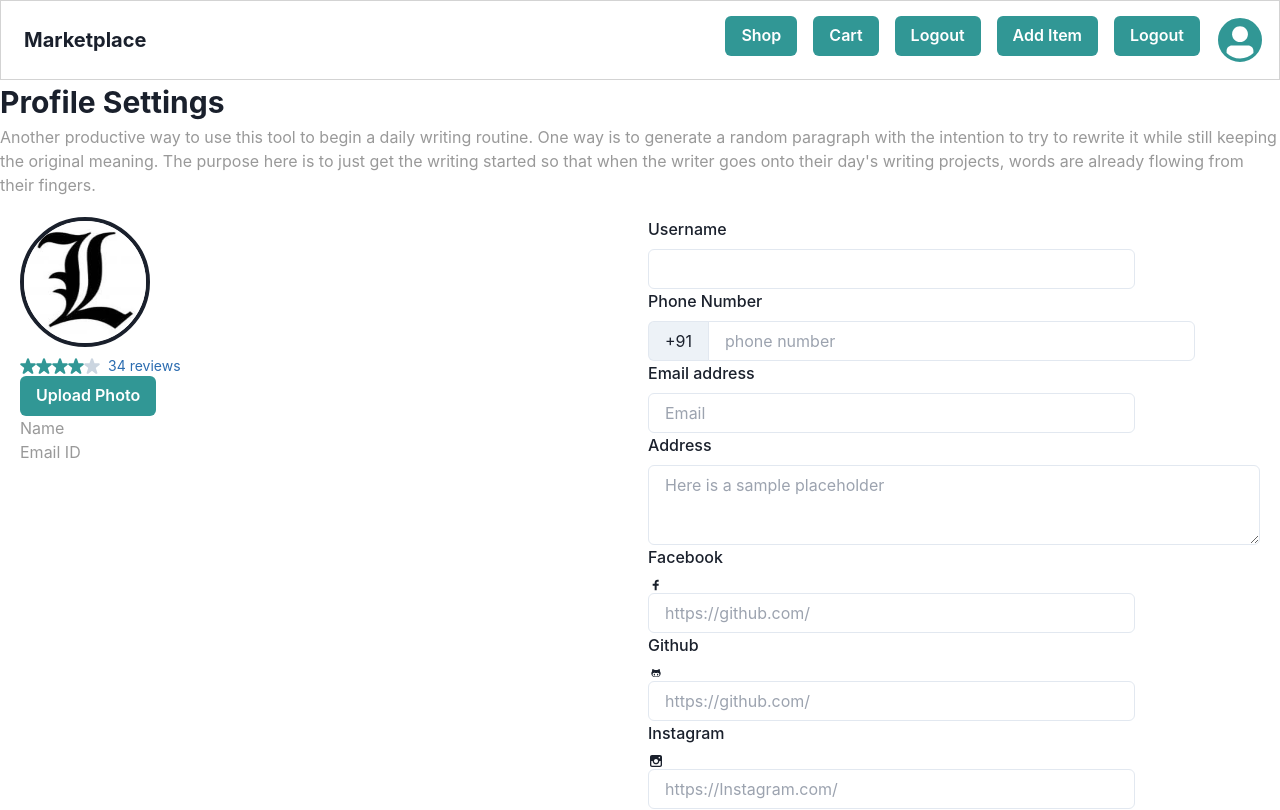
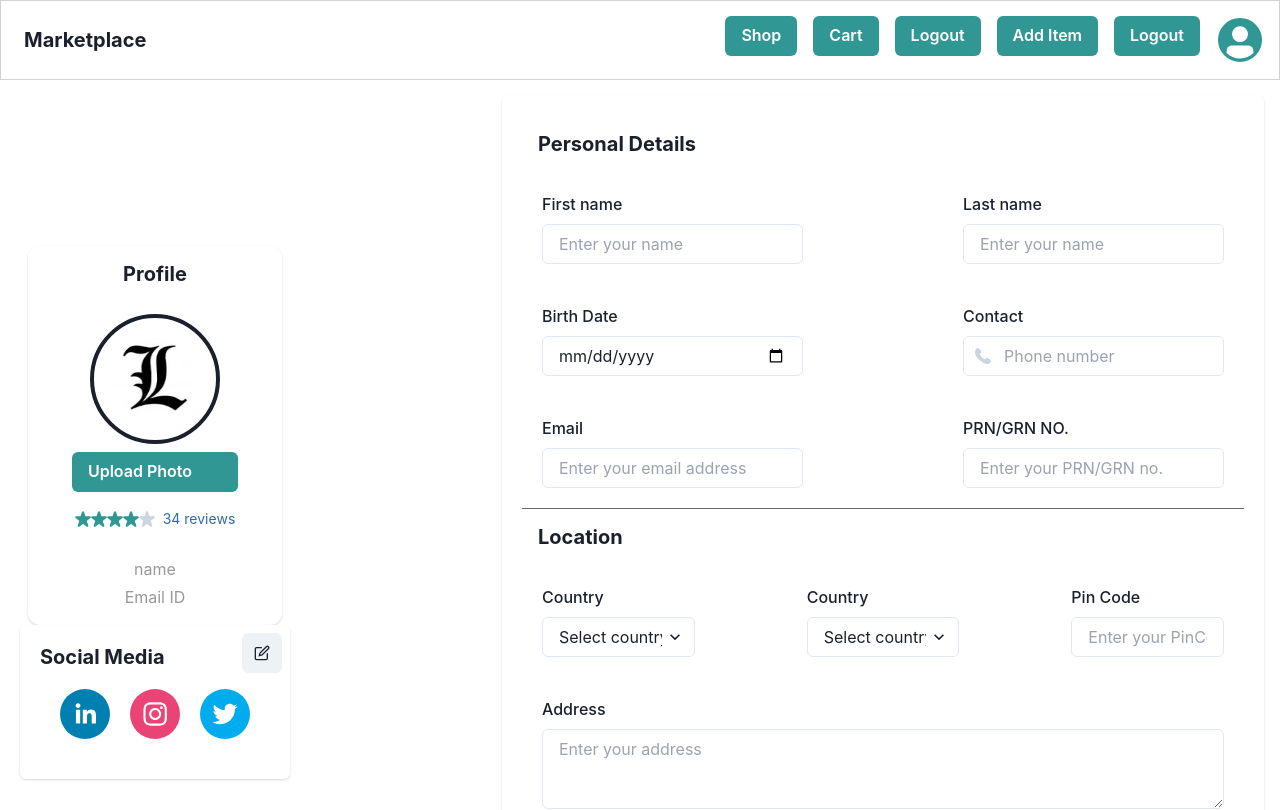
Before and after one commit to mlscvitpune/VIT-Marketplace, a React (Create React App) app: page /UserProfile in a window 1280 px wide. Shown: the top 810 px of the page. Built offline with nearby package versions, Linux system fonts and the light colour scheme; no server answers.

Commit message:
UI update

```diff
--- a/src/components/Form/Form.js
+++ b/src/components/Form/Form.js
@@ -1,77 +1,104 @@
 import React from 'react'
-import {TiSocialFacebook, TiSocialGithub, TiSocialInstagram} from 'react-icons/ti'
 import {
     FormControl,
-    FormLabel,
-    Input,
-    Textarea,
-    InputGroup,
-    InputLeftAddon
+  FormLabel,
+  Input,
+  Textarea,
+  InputGroup,
+  HStack,
+  Box,
+  VStack,
+  Heading,
+  Divider,
+  Button,
+  Card,
+  Select,
+  InputLeftElement,
   } from '@chakra-ui/react'
+  import { PhoneIcon } from "@chakra-ui/icons";
 
 
 const Form = () => {
   return (
-    <div>
-        <div>
-            <form>
-                <div>
-                    <FormLabel>Username</FormLabel>
-                        <Input htmlSize={40} width='auto' type='text' placeholder={localStorage.getItem('user')} />
-                </div>
-
-                <div>
-                <FormLabel>Phone Number</FormLabel>
+        <VStack spacing={10} p={4}>
+          <Card p={5}>
+            <Box p={4}>
+              <Heading size={"md"}>Personal Details</Heading>
+            </Box>
+            <HStack spacing={"40"} p={5}>
+              <FormControl>
+                <FormLabel htmlFor="name">First name</FormLabel>
+                <Input id="name" type="text" placeholder="Enter your name" />
+              </FormControl>
+              <FormControl>
+                <FormLabel htmlFor="name">Last name</FormLabel>
+                <Input id="name" type="text" placeholder="Enter your name" />
+              </FormControl>
+            </HStack>
+            <HStack spacing={"40"} p={5}>
+              <FormControl>
+                <FormLabel htmlFor="date">Birth Date</FormLabel>
+                <Input id="date" type="date" />
+              </FormControl>
+              <FormControl>
+                <FormLabel htmlFor="date">Contact</FormLabel>
                 <InputGroup>
-                    <InputLeftAddon children='+91' />
-                    <Input htmlSize={40} width='auto' type='tel' placeholder='phone number' />
+                  <InputLeftElement
+                    pointerEvents="none"
+                    children={<PhoneIcon color="gray.300" />}
+                  />
+                  <Input type="tel" placeholder="Phone number" />
                 </InputGroup>
-                </div>
-
-                <div>
-                    <FormControl>
-                        <FormLabel>Email address</FormLabel>
-                        <Input htmlSize={40} width='auto' type='email' placeholder='Email'/>
-                    </FormControl>
-                </div>
-
-                <div>
-                    <FormLabel>Address</FormLabel>
-                    <Textarea placeholder='Here is a sample placeholder' size="md"/>
-                </div>
-
-                <div>
-                    <FormLabel>Facebook</FormLabel>
-                        <TiSocialFacebook />
-                        <Input htmlSize={40} width='auto' type='text' placeholder='https://github.com/'/>
-                </div>
-
-                <div>
-                        <FormLabel >Github </FormLabel>
-                        <TiSocialGithub />
-                        <Input htmlSize={40} width='auto' type='text' placeholder='https://github.com/'/>
-                </div>
-
-                <div>
-                        <FormLabel >Instagram </FormLabel>
-                        <TiSocialInstagram />
-                        <Input htmlSize={40} width='auto' type='text' placeholder='https://Instagram.com/'/>
-                </div>
-
-
-                <div>
-                <FormLabel >Date of birth</FormLabel>
+              </FormControl>
+            </HStack>
+            <HStack spacing={"40"} p={5}>
+              <FormControl>
+                <FormLabel htmlFor="email">Email</FormLabel>
                 <Input
-                    htmlSize={40} width='auto'
-                    placeholder="Select Date and Time"
-                    size="md"
-                    type="datetime-local"
+                  id="email"
+                  type="email"
+                  placeholder="Enter your email address"
                 />
-                </div>
-
-            </form>
-        </div>
-    </div>
+              </FormControl>
+              <FormControl>
+                <FormLabel htmlFor="name">PRN/GRN NO.</FormLabel>
+                <Input id="name" type="text" placeholder="Enter your PRN/GRN no." />
+              </FormControl>
+            </HStack>
+            <Divider color={"black"} size="2px" orientation="horizontal" />
+            <Box p={4}>
+              <Heading size={"md"}>Location</Heading>
+            </Box>
+            <HStack spacing={"28"} p={5}>
+              <FormControl>
+                <FormLabel>Country</FormLabel>
+                <Select placeholder="Select country">
+                  <option>USA</option>
+                  <option>INDIA</option>
+                </Select>
+              </FormControl>
+              <FormControl>
+                <FormLabel>Country</FormLabel>
+                <Select placeholder="Select country">
+                  <option>Pune</option>
+                  <option>Mumbai</option>
+                </Select>
+              </FormControl>
+              <FormControl>
+                <FormLabel htmlFor="number">Pin Code</FormLabel>
+                <Input id="number" type="number" placeholder="Enter your PinCode" />
+              </FormControl>
+            </HStack>
+            <FormControl p={5}>
+              <FormLabel htmlFor="address">Address</FormLabel>
+              <Textarea placeholder="Enter your address" />
+            </FormControl>
+            <HStack spacing={"10"} p={5}>
+              <Button bgColor={"cyan.500"}>Save</Button>
+              <Button bgColor={"White"}>cancel</Button>
+            </HStack>
+          </Card>
+        </VStack>
   )
 }
 
--- a/src/pages/UserProfile.js
+++ b/src/pages/UserProfile.js
@@ -1,72 +1,118 @@
 import React, {useState} from 'react'
 import Form from '../components/Form/Form'
 import img from '../components/Images/Profile.jpeg'
-import { Image, GridItem, Grid, Button, Box, Text, Center } from '@chakra-ui/react'
-import { StarIcon } from '@chakra-ui/icons'
+import { SocialIcon } from "react-social-icons";
+import {
+  Image,
+  Button,
+  Box,
+  Text,
+  HStack,
+  Stack,
+  Card,
+  CardHeader,
+  CardBody,
+  Center,
+  Heading,
+  IconButton,
+} from '@chakra-ui/react'
+import { StarIcon, EditIcon } from '@chakra-ui/icons'
 import Items from '../components/Shop/Items'
 
+
 const UserProfile = () => {
+  const [file, setFile] = useState(img);
+  function handleChange(e) {
+    console.log(e.target.files);
+    setFile(URL.createObjectURL(e.target.files[0]));
+  }
+
   const property = {
     reviewCount: 34,
     rating: 4,
-    }
+  };
+
+  const handleSubmit = () => {};
   return (
-    <div >
-        <div>
-        <Text as='b' fontSize='3xl'>Profile Settings</Text>
-            <p>
-              Another productive way to use this tool to begin a daily writing routine. One way is to generate a random paragraph with the intention to try to rewrite it while still keeping the original meaning. The purpose here is to just get the writing started so that when the writer goes onto their day's writing projects, words are already flowing from their fingers.
-            </p>
-        </div>
-
-        <div>
-        <Grid
-            h="auto"
-            gridTemplateColumns='repeat(2, 1fr)'
-            gap={4}
+    <>
+      <HStack spacing={"44"}>
+        <Box p={5}>
+          <Center>
+            <Card p={4} size={"lg"}>
+              <Box alignSelf={'center'}>
+                <Heading size={"md"}>Profile</Heading>
+              </Box>
+              <CardBody>
+                <Stack align="center" justify="center">
+                  <Image
                     p={5}
+                    border="4px"
+                    borderColor="Black.500"
+                    borderRadius="full"
+                    boxSize="130px"
+                    src={file}
+                    alt="User"
+                  />
+                  <Button
+                    onClick={handleSubmit}
+                    colorScheme="teal"
+                    variant="solid"
                   >
-            <GridItem rowSpan="auto" colSpan="auto">
-            <div>
-            <Image
-                border='4px' borderColor='Black.500'
-                borderRadius='full'
-                boxSize='130px'
-                src={img}
-                alt='User'
+                    Upload Photo
+                    <input
+                      type="file"
+                      multiple
+                      onChange={handleChange}
+                      style={{ width: "30px", height: "50px", opacity: 0 }}
                     />
-            </div>
-            <Box display='flex' mt='2' alignItems='center'>
+                  </Button>
+                  <Box display="flex" mt="2" alignItems="center">
                     {Array(5)
-                .fill('')
+                      .fill("")
                       .map((_, i) => (
                         <StarIcon
                           key={i}
-                    color={i < property.rating ? 'teal.500' : 'gray.300'}
+                          color={i < property.rating ? "teal.500" : "gray.300"}
                         />
                       ))}
-                <Box as='span' ml='2' color='blue.600' fontSize='sm'>
+                    <Box as="span" ml="2" color="blue.600" fontSize="sm">
                       {property.reviewCount} reviews
                     </Box>
+                  </Box>
+                </Stack>
+              </CardBody>
 
+              <Stack spacing="1">
+                <Text textAlign={"center"}>name</Text>
+                <Text textAlign={"center"}>Email ID</Text>
+              </Stack>
+            </Card>
+          </Center>
+          <Card p={5}>
+            <Heading size={"md"}>Social Media</Heading>
+            <Box position="absolute" right={2} top={2}>
+              <IconButton
+                onClick={() => console.log("Edit button clicked")}
+                icon={<EditIcon />}
+              />
             </Box>
-            <input type="file" hidden/>
-            <Button colorScheme='teal' variant='solid'>
-                Upload Photo
-            </Button>
-            <Text>Name</Text>
-            <Text>Email ID</Text>
-            </GridItem>
 
-            <GridItem rowSpan="auto" colSpan="auto">
-            <div>
+            <HStack spacing={"5"} align="center" p={5}>
+              ReactDOM.render(
+              <SocialIcon url="https://linkedin.com/" />, document.body);
+              ReactDOM.render(
+              <SocialIcon url="https://instagram.com/" />, document.body);
+              ReactDOM.render(
+              <SocialIcon url="https://twitter.com/" />, document.body);
+            </HStack>
+          </Card>
+        </Box>
+        <Box>
           <Form />
-            </div>
-            </GridItem>
-        </Grid>
-        </div>
+        </Box>
+      </HStack>
       <Items userprofile = {true} username={localStorage.getItem('user')} />
-    </div>
+    </>
   )
 }
 
```
Lines whose indentation alone changed are shown as unchanged.
